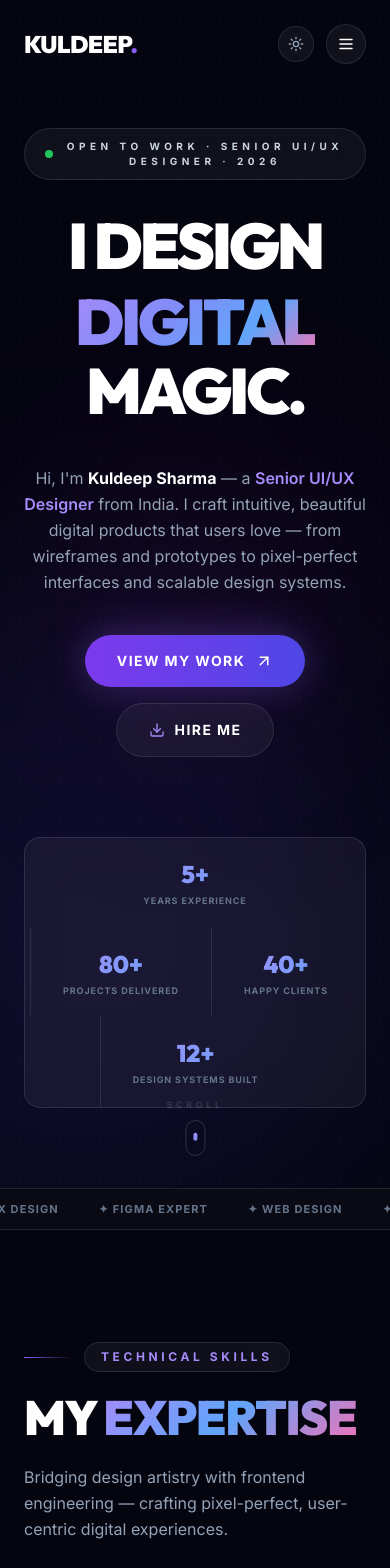
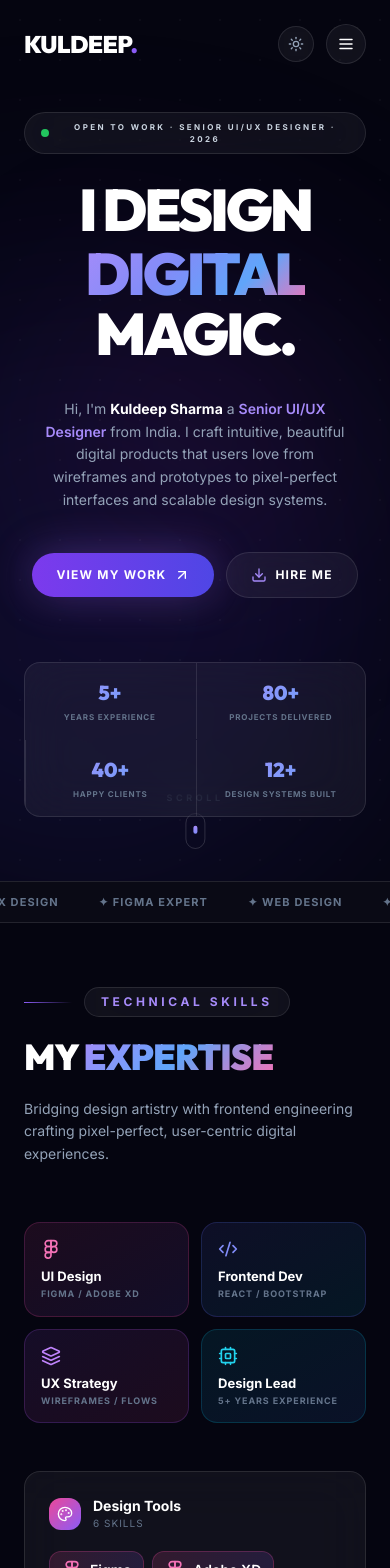
Before and after one commit to sharmarj13/kuldeep_portfolio, a React (Vite) app: page / in a window 390 px wide. Shown: the top 1568 px of the page. Built offline with nearby package versions, Linux system fonts and the light colour scheme.

Commit message:
content change and mobile responsive

```diff
--- a/src/components/Experience.jsx
+++ b/src/components/Experience.jsx
@@ -5,7 +5,7 @@ import { personalData } from '../data';
 
 const Experience = () => {
   return (
-    <section id="experience" className="py-28 bg-[#050510] relative overflow-hidden">
+    <section id="experience" className="py-16 md:py-28 bg-[#050510] relative overflow-hidden">
       <div className="absolute top-0 right-0 w-[500px] h-[500px] bg-indigo-800/8 rounded-full blur-[120px] pointer-events-none" />
 
       <div className="container mx-auto px-6 max-w-screen-xl">
@@ -25,11 +25,11 @@ const Experience = () => {
                 <span className="section-tag">Career Journey</span>
               </div>
 
-              <h2 className="text-5xl md:text-6xl font-black font-outfit tracking-tight leading-[0.9] text-white mb-6">
+              <h2 className="text-4xl md:text-6xl font-black font-outfit tracking-tight leading-[0.9] text-white mb-6">
                 WORK<br /><span className="text-gradient">HISTORY</span>
               </h2>
               <p className="text-slate-400 text-sm leading-relaxed mb-8">
-                5 years of crafting user-centric digital products — from startups to enterprise-level design systems.
+                5 years of crafting user-centric digital products from startups to enterprise-level design systems.
               </p>
 
               <div className="p-5 glass rounded-2xl border-violet-500/20 mb-4">
@@ -65,34 +65,33 @@ const Experience = () => {
                 className="group relative p-6 md:p-8 glass rounded-2xl hover:border-violet-500/30 transition-all duration-500"
               >
                 {/* Year watermark */}
-                <div className="absolute top-4 right-6 text-6xl font-black text-white/[0.03] font-outfit pointer-events-none select-none">
+                <div className="absolute top-4 right-6 text-5xl md:text-6xl font-black text-white/[0.03] font-outfit pointer-events-none select-none">
                   {exp.period.split('-')[0].trim()}
                 </div>
 
-                <div className="flex flex-wrap items-start justify-between gap-4 mb-5">
+                <div className="flex flex-col md:flex-row md:items-start justify-between gap-4 mb-5">
                   <div className="flex-1 min-w-0">
                     <div className="flex flex-wrap items-center gap-2 mb-3">
-                      <div className="inline-flex items-center gap-2 px-3 py-1.5 rounded-full bg-violet-600/20 text-violet-300 text-[10px] font-bold uppercase tracking-widest border border-violet-500/30">
+                      <div className="inline-flex items-center gap-2 px-3 py-1.5 rounded-full bg-violet-600/20 text-violet-300 text-[9px] md:text-[10px] font-bold uppercase tracking-widest border border-violet-500/30">
                         <Briefcase size={10} />
                         {exp.company}
                       </div>
                       {exp.type && (
-                        <div className={`inline-flex px-2.5 py-1 rounded-full text-[9px] font-bold uppercase tracking-widest ${
-                          exp.type === 'Full-Time'
+                        <div className={`inline-flex px-2.5 py-1 rounded-full text-[8px] md:text-[9px] font-bold uppercase tracking-widest ${exp.type === 'Full-Time'
                             ? 'bg-green-500/15 text-green-400 border border-green-500/30'
                             : exp.type === 'Freelance'
-                            ? 'bg-amber-500/15 text-amber-400 border border-amber-500/30'
-                            : 'bg-blue-500/15 text-blue-400 border border-blue-500/30'
-                        }`}>
+                              ? 'bg-amber-500/15 text-amber-400 border border-amber-500/30'
+                              : 'bg-blue-500/15 text-blue-400 border border-blue-500/30'
+                          }`}>
                           {exp.type}
                         </div>
                       )}
                     </div>
-                    <h3 className="text-xl md:text-2xl font-black font-outfit text-white group-hover:text-violet-300 transition-colors tracking-tight">
+                    <h3 className="text-lg md:text-2xl font-black font-outfit text-white group-hover:text-violet-300 transition-colors tracking-tight">
                       {exp.role}
                     </h3>
                   </div>
-                  <span className="px-3 py-1 glass rounded-lg text-xs font-bold text-slate-400 uppercase tracking-widest whitespace-nowrap">
+                  <span className="px-3 py-1 glass rounded-lg text-[9px] md:text-xs font-bold text-slate-400 uppercase tracking-widest whitespace-nowrap self-start">
                     {exp.period}
                   </span>
                 </div>
--- a/src/components/Hero.jsx
+++ b/src/components/Hero.jsx
@@ -120,7 +120,7 @@ const Hero = () => {
         <FloatingChip label="Prototyping" icon={<Zap size={12} />} delay={2.2} style={{ top: '62%', right: '5%' }} />
 
         {/* ── Main Content ── */}
-        <div className="container mx-auto px-6 max-w-screen-xl relative z-10 pt-32 pb-20">
+        <div className="container mx-auto px-6 max-w-screen-xl relative z-10 pt-28 pb-16 md:pt-32 md:pb-20">
           <div className="max-w-4xl mx-auto text-center">
 
             {/* Badge */}
@@ -128,36 +128,36 @@ const Hero = () => {
               initial={{ opacity: 0, y: 20 }}
               animate={{ opacity: 1, y: 0 }}
               transition={{ duration: 0.6 }}
-              className="inline-flex items-center gap-3 px-5 py-2.5 rounded-full glass mb-10 hover:bg-white/10 transition-all cursor-default"
+              className="inline-flex items-center gap-3 px-4 py-2 md:px-5 md:py-2.5 rounded-full glass mb-8 md:mb-10 hover:bg-white/10 transition-all cursor-default"
             >
               <span className="relative flex h-2 w-2">
                 <span className="animate-ping absolute inline-flex h-full w-full rounded-full bg-green-400 opacity-75" />
                 <span className="relative inline-flex rounded-full h-2 w-2 bg-green-500" />
               </span>
-              <span className="text-[10px] font-bold uppercase tracking-[0.45em] text-slate-300">
+              <span className="text-[8px] md:text-[10px] font-bold uppercase tracking-[0.3em] md:tracking-[0.45em] text-slate-300">
                 Open to Work · Senior UI/UX Designer · 2026
               </span>
             </motion.div>
 
             {/* ── Big Title ── */}
-            <div className="overflow-hidden mb-6">
+            <div className="overflow-hidden mb-4 md:mb-6">
               <motion.h1
                 initial={{ opacity: 0, y: 80 }}
                 animate={{ opacity: 1, y: 0 }}
                 transition={{ duration: 0.9, ease: [0.16, 1, 0.3, 1] }}
                 className="font-black font-outfit tracking-tighter leading-[0.82] text-white"
-                style={{ fontSize: 'clamp(4rem, 12vw, 11rem)' }}
+                style={{ fontSize: 'clamp(3.5rem, 15vw, 11rem)' }}
               >
                 I DESIGN
               </motion.h1>
             </div>
-            <div className="overflow-hidden mb-4">
+            <div className="overflow-hidden mb-3 md:mb-4">
               <motion.div
                 initial={{ opacity: 0, y: 80 }}
                 animate={{ opacity: 1, y: 0 }}
                 transition={{ duration: 0.9, delay: 0.1, ease: [0.16, 1, 0.3, 1] }}
                 className="font-black font-outfit tracking-tighter leading-[0.82]"
-                style={{ fontSize: 'clamp(4rem, 12vw, 11rem)' }}
+                style={{ fontSize: 'clamp(3.5rem, 15vw, 11rem)' }}
               >
                 <span
                   className="bg-clip-text text-transparent"
@@ -167,13 +167,13 @@ const Hero = () => {
                 </span>
               </motion.div>
             </div>
-            <div className="overflow-hidden mb-12">
+            <div className="overflow-hidden mb-10 md:mb-12">
               <motion.h1
                 initial={{ opacity: 0, y: 80 }}
                 animate={{ opacity: 1, y: 0 }}
                 transition={{ duration: 0.9, delay: 0.2, ease: [0.16, 1, 0.3, 1] }}
                 className="font-black font-outfit tracking-tighter leading-[0.82] text-white"
-                style={{ fontSize: 'clamp(4rem, 12vw, 11rem)' }}
+                style={{ fontSize: 'clamp(3.5rem, 15vw, 11rem)' }}
               >
                 MAGIC.
               </motion.h1>
@@ -184,12 +184,12 @@ const Hero = () => {
               initial={{ opacity: 0, y: 20 }}
               animate={{ opacity: 1, y: 0 }}
               transition={{ duration: 0.7, delay: 0.35 }}
-              className="text-base md:text-lg text-slate-400 leading-relaxed max-w-2xl mx-auto mb-10"
+              className="text-sm md:text-lg text-slate-400 leading-relaxed max-w-2xl mx-auto mb-10 px-4 md:px-0"
             >
               Hi, I'm{' '}
               <span className="text-white font-bold">{personalData.name}</span>{' '}
-              — a <span className="text-violet-400 font-semibold">Senior UI/UX Designer</span> from India.
-              I craft intuitive, beautiful digital products that users love — from wireframes and prototypes
+              a <span className="text-violet-400 font-semibold">Senior UI/UX Designer</span> from India.
+              I craft intuitive, beautiful digital products that users love from wireframes and prototypes
               to pixel-perfect interfaces and scalable design systems.
             </motion.p>
 
@@ -198,18 +198,18 @@ const Hero = () => {
               initial={{ opacity: 0, y: 20 }}
               animate={{ opacity: 1, y: 0 }}
               transition={{ duration: 0.6, delay: 0.45 }}
-              className="flex flex-wrap items-center justify-center gap-4 mb-20"
+              className="flex flex-wrap items-center justify-center gap-3 md:gap-4 mb-16 md:mb-20"
             >
               <a
                 href="#portfolio"
-                className="group inline-flex items-center gap-2.5 px-8 py-4 bg-gradient-to-r from-violet-600 to-indigo-600 text-white rounded-full font-bold uppercase tracking-widest text-sm shadow-[0_0_40px_rgba(139,92,246,0.4),0_4px_24px_rgba(0,0,0,0.4)] hover:shadow-[0_0_60px_rgba(139,92,246,0.6)] hover:scale-105 transition-all duration-300"
+                className="group inline-flex items-center gap-2 px-6 py-3.5 md:px-8 md:py-4 bg-gradient-to-r from-violet-600 to-indigo-600 text-white rounded-full font-bold uppercase tracking-widest text-xs md:text-sm shadow-[0_0_40px_rgba(139,92,246,0.4),0_4px_24px_rgba(0,0,0,0.4)] hover:shadow-[0_0_60px_rgba(139,92,246,0.6)] hover:scale-105 transition-all duration-300"
               >
                 View My Work
-                <ArrowUpRight size={18} className="group-hover:translate-x-0.5 group-hover:-translate-y-0.5 transition-transform" />
+                <ArrowUpRight size={16} className="group-hover:translate-x-0.5 group-hover:-translate-y-0.5 transition-transform" />
               </a>
               <a
                 href={`mailto:${personalData.contact.email}`}
-                className="inline-flex items-center gap-2.5 px-8 py-4 glass text-white rounded-full font-bold uppercase tracking-widest text-sm hover:bg-white/12 hover:border-violet-500/40 transition-all duration-300"
+                className="inline-flex items-center gap-2 px-6 py-3.5 md:px-8 md:py-4 glass text-white rounded-full font-bold uppercase tracking-widest text-xs md:text-sm hover:bg-white/12 hover:border-violet-500/40 transition-all duration-300"
               >
                 <Download size={16} className="text-violet-400" />
                 Hire Me
@@ -221,17 +221,17 @@ const Hero = () => {
               initial={{ opacity: 0, y: 20 }}
               animate={{ opacity: 1, y: 0 }}
               transition={{ duration: 0.6, delay: 0.55 }}
-              className="inline-flex flex-wrap items-center justify-center gap-0 glass rounded-2xl overflow-hidden divide-x divide-white/10"
+              className="grid grid-cols-2 md:inline-flex items-center justify-center gap-px glass rounded-2xl md:rounded-2xl overflow-hidden divide-x divide-white/10"
             >
               {personalData.stats.map((stat) => (
-                <div key={stat.label} className="px-8 py-5 text-center hover:bg-white/5 transition-colors">
+                <div key={stat.label} className="px-4 py-4 md:px-8 md:py-5 text-center hover:bg-white/5 transition-colors">
                   <div
-                    className="text-2xl md:text-3xl font-black font-outfit bg-clip-text text-transparent"
+                    className="text-xl md:text-3xl font-black font-outfit bg-clip-text text-transparent"
                     style={{ backgroundImage: 'linear-gradient(135deg, #a78bfa, #60a5fa)' }}
                   >
                     {stat.value}
                   </div>
-                  <div className="text-[9px] text-slate-500 font-bold uppercase tracking-widest mt-1 whitespace-nowrap">
+                  <div className="text-[8px] md:text-[9px] text-slate-500 font-bold uppercase tracking-widest mt-1 whitespace-nowrap">
                     {stat.label}
                   </div>
                 </div>
--- a/src/components/Skills.jsx
+++ b/src/components/Skills.jsx
@@ -22,7 +22,7 @@ const Skills = () => {
   const devSkills = personalData.skills.filter(s => s.category === 'Development');
 
   return (
-    <section id="skills" className="py-28 bg-[#050510] text-white relative overflow-hidden">
+    <section id="skills" className="py-16 md:py-28 bg-[#050510] text-white relative overflow-hidden">
       <div className="absolute top-1/2 left-0 w-[400px] h-[400px] bg-violet-800/8 rounded-full blur-[100px] pointer-events-none" />
       <div className="absolute top-1/2 right-0 w-[400px] h-[400px] bg-indigo-800/8 rounded-full blur-[100px] pointer-events-none" />
 
@@ -41,22 +41,22 @@ const Skills = () => {
             <span className="section-tag">Technical Skills</span>
           </div>
           <div className="flex flex-col lg:flex-row lg:items-end justify-between gap-6">
-            <h2 className="text-5xl md:text-7xl font-black font-outfit tracking-tight leading-[0.9] text-white">
+            <h2 className="text-4xl md:text-7xl font-black font-outfit tracking-tight leading-[0.9] text-white">
               MY <span className="text-gradient">EXPERTISE</span>
             </h2>
-            <p className="text-slate-400 text-base max-w-md leading-relaxed">
-              Bridging design artistry with frontend engineering — crafting pixel-perfect, user-centric digital experiences.
+            <p className="text-slate-400 text-sm md:text-base max-w-md leading-relaxed">
+              Bridging design artistry with frontend engineering crafting pixel-perfect, user-centric digital experiences.
             </p>
           </div>
         </motion.div>
 
         {/* Feature Cards */}
-        <div className="grid grid-cols-2 md:grid-cols-4 gap-4 mb-12">
+        <div className="grid grid-cols-2 md:grid-cols-4 gap-3 md:gap-4 mb-12">
           {[
-            { icon: <Figma className="text-pink-400" size={22} />, label: 'UI Design', desc: 'Figma / Adobe XD', color: 'from-pink-500/10 to-violet-500/10 border-pink-500/20' },
-            { icon: <Code2 className="text-indigo-400" size={22} />, label: 'Frontend Dev', desc: 'React / Bootstrap', color: 'from-indigo-500/10 to-cyan-500/10 border-indigo-500/20' },
-            { icon: <Layers className="text-purple-400" size={22} />, label: 'UX Strategy', desc: 'Wireframes / Flows', color: 'from-purple-500/10 to-pink-500/10 border-purple-500/20' },
-            { icon: <Cpu className="text-cyan-400" size={22} />, label: 'Design Lead', desc: '5+ Years Experience', color: 'from-cyan-500/10 to-blue-500/10 border-cyan-500/20' },
+            { icon: <Figma className="text-pink-400" size={20} />, label: 'UI Design', desc: 'Figma / Adobe XD', color: 'from-pink-500/10 to-violet-500/10 border-pink-500/20' },
+            { icon: <Code2 className="text-indigo-400" size={20} />, label: 'Frontend Dev', desc: 'React / Bootstrap', color: 'from-indigo-500/10 to-cyan-500/10 border-indigo-500/20' },
+            { icon: <Layers className="text-purple-400" size={20} />, label: 'UX Strategy', desc: 'Wireframes / Flows', color: 'from-purple-500/10 to-pink-500/10 border-purple-500/20' },
+            { icon: <Cpu className="text-cyan-400" size={20} />, label: 'Design Lead', desc: '5+ Years Experience', color: 'from-cyan-500/10 to-blue-500/10 border-cyan-500/20' },
           ].map((f, i) => (
             <motion.div
               key={i}
@@ -64,11 +64,11 @@ const Skills = () => {
               whileInView={{ opacity: 1, y: 0 }}
               viewport={{ once: true, amount: 0.3 }}
               transition={{ duration: 0.5, delay: i * 0.08 }}
-              className={`p-5 rounded-2xl bg-gradient-to-br ${f.color} border hover:-translate-y-1 transition-transform duration-300 group`}
+              className={`p-4 md:p-5 rounded-2xl bg-gradient-to-br ${f.color} border hover:-translate-y-1 transition-transform duration-300 group`}
             >
-              <div className="mb-3 group-hover:scale-110 transition-transform duration-300">{f.icon}</div>
-              <div className="font-bold text-white text-sm mb-0.5">{f.label}</div>
-              <div className="text-[10px] text-slate-500 font-bold uppercase tracking-widest">{f.desc}</div>
+              <div className="mb-2 md:mb-3 group-hover:scale-110 transition-transform duration-300">{f.icon}</div>
+              <div className="font-bold text-white text-[13px] md:text-sm mb-0.5">{f.label}</div>
+              <div className="text-[9px] text-slate-500 font-bold uppercase tracking-widest leading-tight">{f.desc}</div>
             </motion.div>
           ))}
         </div>
--- a/src/data.js
+++ b/src/data.js
@@ -2,7 +2,7 @@ export const personalData = {
   name: "Kuldeep Sharma",
   role: "Senior UI/UX Designer & Design Lead",
   tagline: "Crafting Intuitive Digital Experiences",
-  summary: "Senior UI/UX Designer with 5+ years of expertise in crafting user-centric digital products that balance aesthetics with functionality. Specialized in end-to-end product design — from user research and wireframing to high-fidelity prototyping and design system creation. As Design Lead at Appic Softwares, I lead a team of designers, mentor junior talent, and collaborate closely with development teams to ship polished, accessible, and scalable interfaces for web and mobile platforms.",
+  summary: "Senior UI/UX Designer with 5+ years of expertise in crafting user-centric digital products that balance aesthetics with functionality. Specialized in end-to-end product design from user research and wireframing to high-fidelity prototyping and design system creation. As Design Lead at Appic Softwares, I lead a team of designers, mentor junior talent, and collaborate closely with development teams to ship polished, accessible, and scalable interfaces for web and mobile platforms.",
   contact: {
     phone: "+91 7014557249",
     email: "kuldeeprjsharma13@gmail.com",
@@ -34,7 +34,7 @@ export const personalData = {
   services: [
     {
       title: "UI/UX Design",
-      desc: "End-to-end product design — research, wireframes, high-fidelity prototypes, and user testing.",
+      desc: "End-to-end product design research, wireframes, high-fidelity prototypes, and user testing.",
       icon: "Figma"
     },
     {
@@ -77,7 +77,7 @@ export const personalData = {
         "Designed brand identities, landing pages, and mobile app interfaces for 15+ startups and SMEs across India.",
         "Delivered complete Figma design files with interactive prototypes, style guides, and asset exports.",
         "Worked directly with founders and marketing teams to align design with business goals and target audiences.",
-        "Specialized in e-commerce UI design — product pages, checkout flows, and conversion-optimized layouts.",
+        "Specialized in e-commerce UI design product pages, checkout flows, and conversion-optimized layouts.",
       ]
     },
     {
```
Also changed, not shown: index.html (+8 -2 lines), src/components/Contact.jsx (+4 -4 lines), src/components/Footer.jsx (+10 -10 lines), src/components/Portfolio.jsx (+10 -11 lines).
